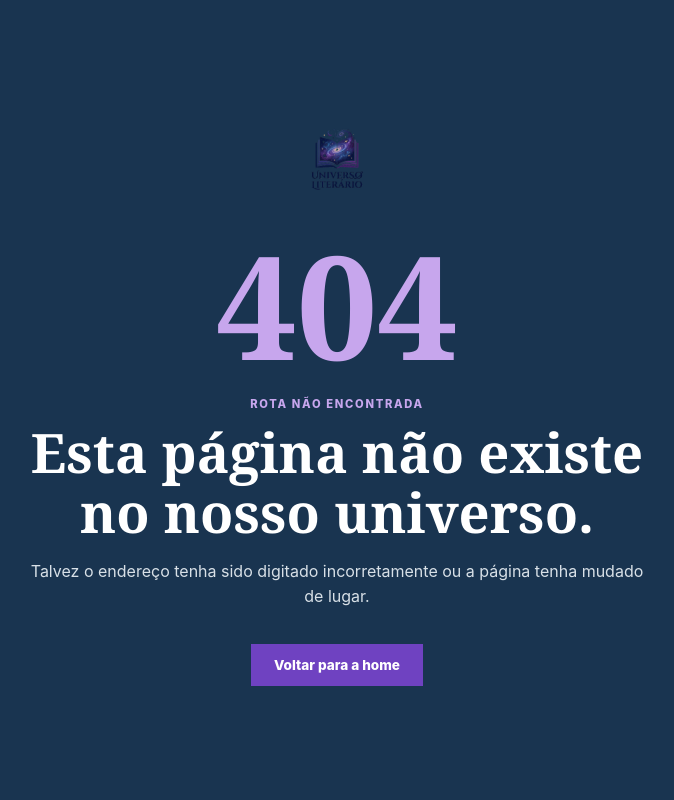
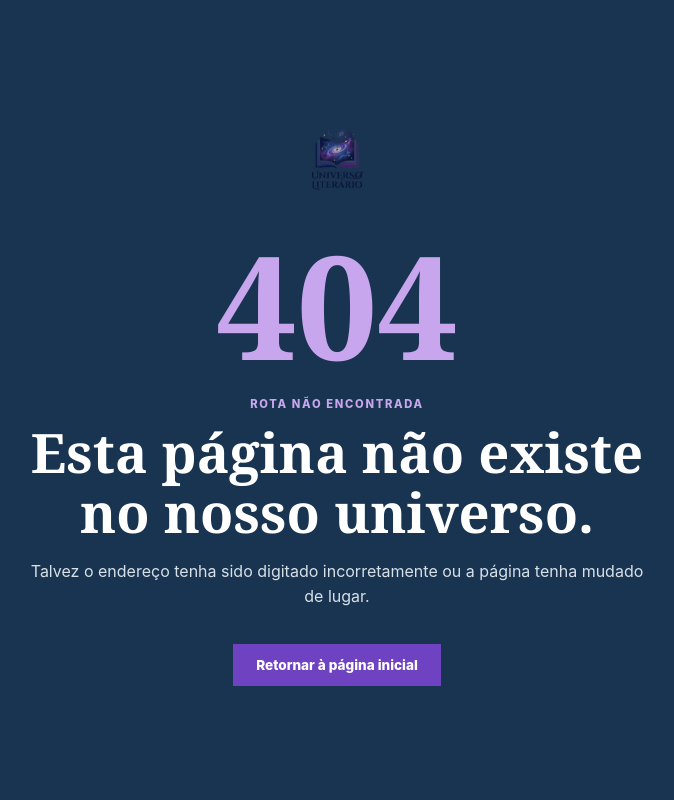
Before and after one commit to Bncodex/livraria-projeto, an Angular app: page /carrinho in a window 1280 px wide. Shown: the top 800 px of the page, without its empty margins (303-977 px from the left). Built offline with nearby package versions, Linux system fonts and the light colour scheme.

Commit message:
alteracoes - texto de redirecionamento a home

```diff
--- a/src/app/features/pagina-nao-encontrada/pagina-nao-encontrada.html
+++ b/src/app/features/pagina-nao-encontrada/pagina-nao-encontrada.html
@@ -7,6 +7,6 @@
     <p class="eyebrow">Rota não encontrada</p>
     <h1>Esta página não existe no nosso universo.</h1>
     <p>Talvez o endereço tenha sido digitado incorretamente ou a página tenha mudado de lugar.</p>
-    <a class="home-button" routerLink="/">Voltar para a home</a>
+    <a class="home-button" routerLink="/">Retornar à página inicial</a>
   </section>
 </main>
```
Also changed, not shown: 1 other file (tests, documents, lock files or other folders).
